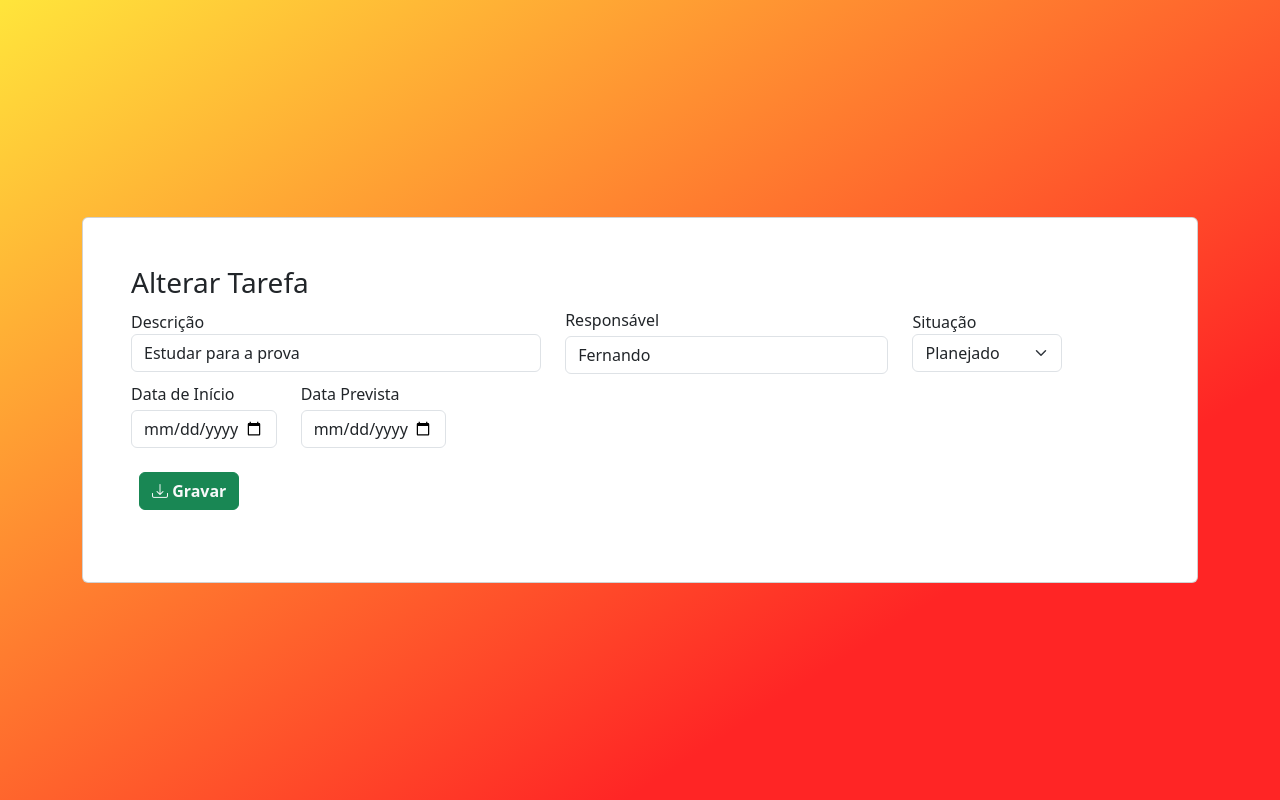
After one commit to marcelodanelon/aplicationSQL, a PHP site: page /page-alterar-tarefa.php?id=2 in a window 1280 px wide. The commit adds this page. Run offline with PHP 8.4, Linux system fonts and the light colour scheme; data comes from the database, SQL or seed files in the repository; data that the repository does not hold is empty.

Commit message:
alterações index
Alterações no layout inicial, adicionado campos de data inicial e data de previsão, implementado filtro na tela inicial

```diff
--- a/confirmar-alteracao.php
+++ b/confirmar-alteracao.php
@@ -3,10 +3,12 @@
     $descricao = $_POST["descricao"];
     $responsavel = $_POST["responsavel"];
     $situacao = $_POST["situacao"];
+    $data_inicio = $_POST["data_inicio"];
+    $data_prevista = $_POST["data_prevista"];
 
     include_once "conexao.php";
 
-    $sqlAlterar = "update t_tarefas set descricao='$descricao',responsavel='$responsavel',situacao='$situacao' where id=$id;";
+    $sqlAlterar = "update t_tarefas set descricao='$descricao',responsavel='$responsavel',situacao='$situacao',data_inicio='$data_inicio',data_prevista='$data_prevista' where id=$id;";
 
     mysqli_query($conexao, $sqlAlterar);
 
--- a/header.php
+++ b/header.php
@@ -22,7 +22,7 @@
 </head>
 
 <body>
-    <section class="vh-700 fundo">
+    <section class="vh-100 fundo">
         <div class="container py-5 h-100">
             <div class="row d-flex justify-content-center align-items-center h-100">
                 <div class="col col-xl-20">
--- /dev/null
+++ b/page-alterar-tarefa.php
@@ -0,0 +1,62 @@
+<?php
+    include_once "header.php";
+    include_once "conexao.php";
+
+    $id = $_GET['id'];
+
+    $sqlConsulta = "select * from t_tarefas where id=$id";
+
+    $consulta = mysqli_query($conexao, $sqlConsulta);
+
+    while ($umaTarefa = mysqli_fetch_assoc($consulta)) {
+        $descricao = $umaTarefa['descricao'];
+        $responsavel = $umaTarefa['responsavel'];
+        $selectedSituacao = $umaTarefa['situacao'];
+        $data_inicio = $umaTarefa['data_inicio'];
+        $data_prevista = $umaTarefa['data_prevista'];
+        $options = array('Planejado', 'Em Andamento', 'Concluído');
+    }
+        ?>
+            <h3>Alterar Tarefa</h3>
+            <form class="d-flex align-items-center mb-4 row" action="confirmar-alteracao.php" method="post">
+                <input type="hidden" name="id" class="form-control" value="<?php echo $id ?>">
+                <div class="col-5">
+                    Descrição
+                    <input type="text" id="form2" class="form-control" placeholder="Nova tarefa" name="tarefa" value="<?php echo $descricao ?>">
+                </div>
+                <div class="col-4">
+                    Responsável
+                    <input type="text" id="form2" class="form-control mt-1" placeholder="Responsável Tarefa" name="responsavel" value="<?php echo $responsavel ?>">
+                </div>
+                <div class="col-2">
+                    Situação
+                    <select class="form-select" name="situacao" aria-label="Default select example">
+                            <?php
+                            foreach($options as $option){
+                                if($selectedSituacao == $option){
+                                    echo "<option selected value='$option'>$option</option>";
+                                }
+                                else{
+                                    echo "<option value='$option'>$option</option>";
+                                }
+                            }
+                            ?>
+                    </select>
+                </div>
+                <div class="d-flex align-items-center mb-4 row mt-2">
+                    <div class="col-2">
+                        Data de Início
+                        <input type="date" id="form2" class="form-control mt-1" placeholder="Data de Inicio" name="data_inicio" value="<?php echo $data_inicio ?>">
+                    </div>
+                    <div class="col-2">
+                        Data Prevista
+                        <input type="date" id="form2" class="form-control mt-1" placeholder="Data Prevista" name="data_prevista" value="<?php echo $data_prevista ?>">
+                    </div>
+                </div>
+                <div class="col-2">
+                    <button type="submit" class="btn btn-success ms-2 text-light fw-bold"><i class="bi bi-download"></i> Gravar</button>
+                </div>
+            </form>
+        <?php
+    include_once "footer.php";
+?>
```
Also changed, not shown: alterar-tarefa.php (deleted, +0 -41 lines), index.php (+19 -16 lines), inserir-tarefa.php (+6 -1 lines), page-adicionar-tarefa.php (added, +35 -0 lines).
